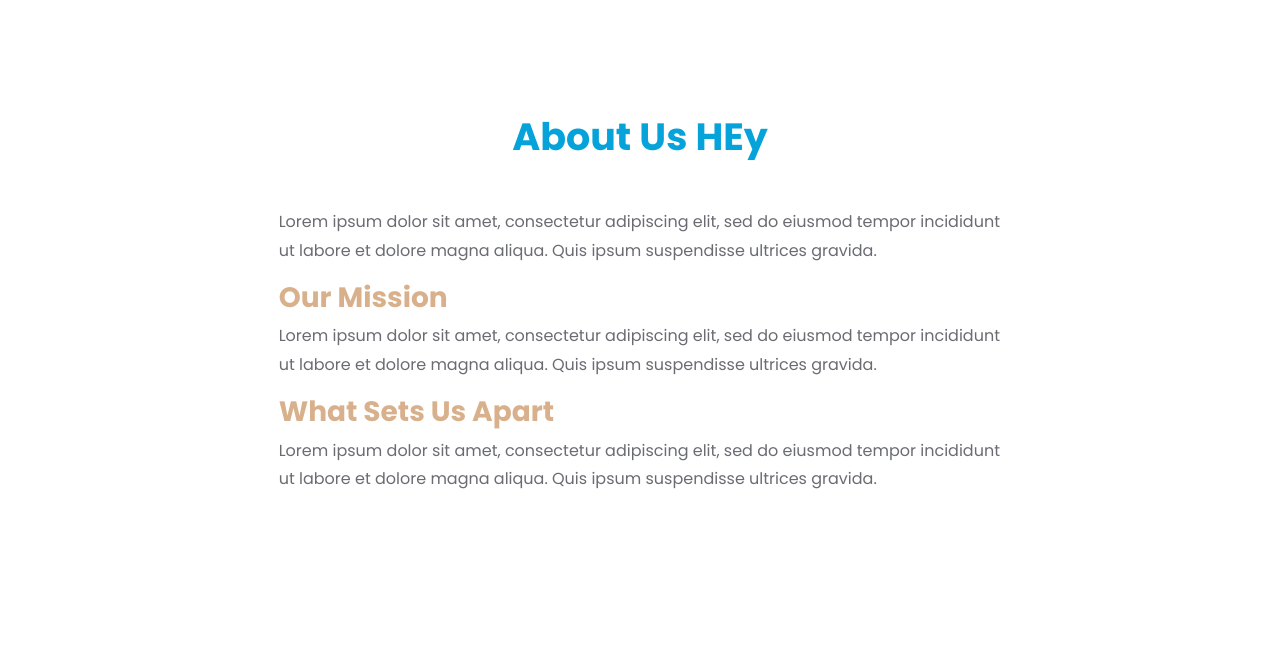
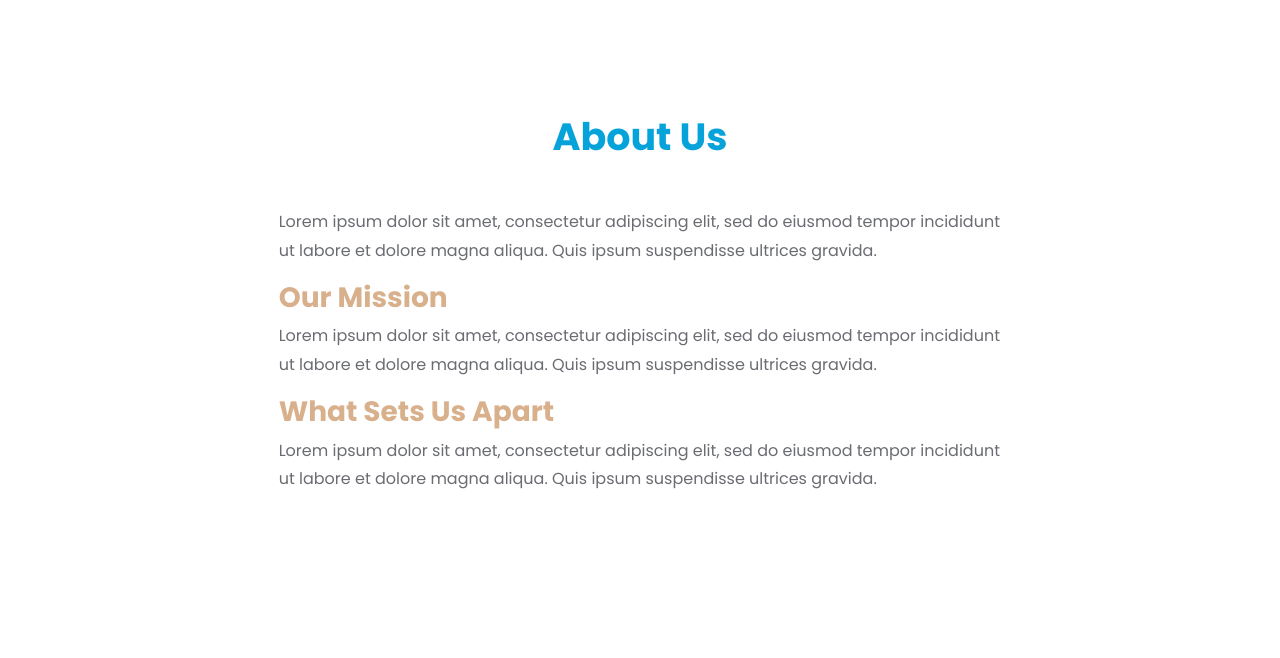
Before and after one commit to tlentz1008/complete_dentisry, a plain HTML site: page about-us.html in a window 1280 px wide. Shown: the part 142-800 px from the top of the page. Drawn offline with nearby package versions, Linux system fonts and the light colour scheme.

Commit message:
Remove testing message

```diff
--- a/about-us.html
+++ b/about-us.html
@@ -202,7 +202,7 @@
         <section class="faq-area ptb-100">
             <div class="container">
                 <div class="section-title">
-                    <h2 class="text-light-blue">About Us HEy</h2>
+                    <h2 class="text-light-blue">About Us</h2>
                 </div>
                 <div class="row justify-content-md-center">
                     <div class="col-7">
```
